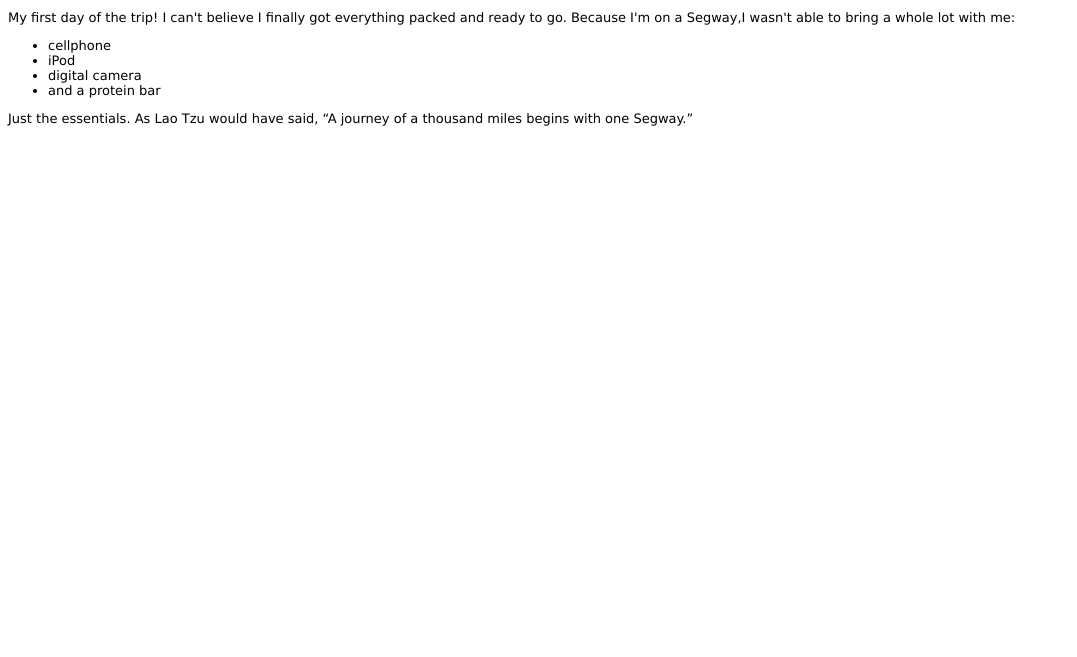
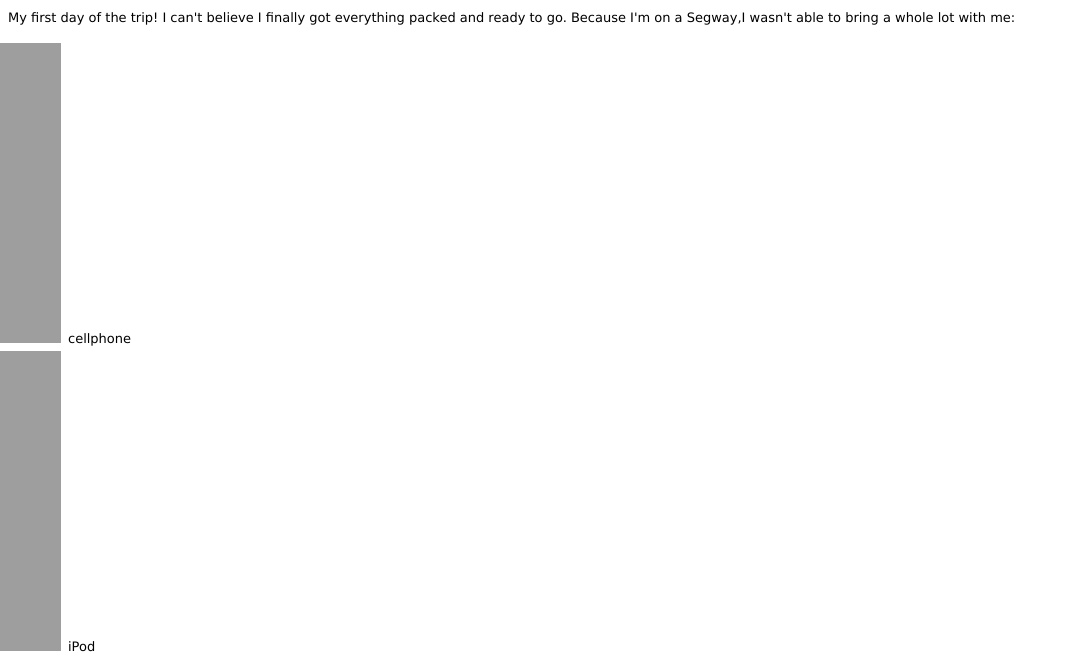
Before and after one commit to CWW15/Head-First-Journal, a plain HTML site: page index.html in a window 1280 px wide. Shown: the part 1276-1933 px from the top of the page, without its empty margins (0-1077 px from the left). Before the commit the page ends 1415 px from the top, so only its background shows below. Drawn offline with Linux system fonts and the light colour scheme.

Commit message:
1 file modified

```diff
--- a/styles.css
+++ b/styles.css
@@ -49,5 +49,7 @@ table table th {
   background-color: white;
 }
 li {
-  list-style-type:
+  list-style-image: url(https://stackblitz.com/files/head-first-journal/github/CWW15/blah-blah/master/backpack.gif);
+  padding-top: 5px;
+  margin-left: 20px;
 }
```
